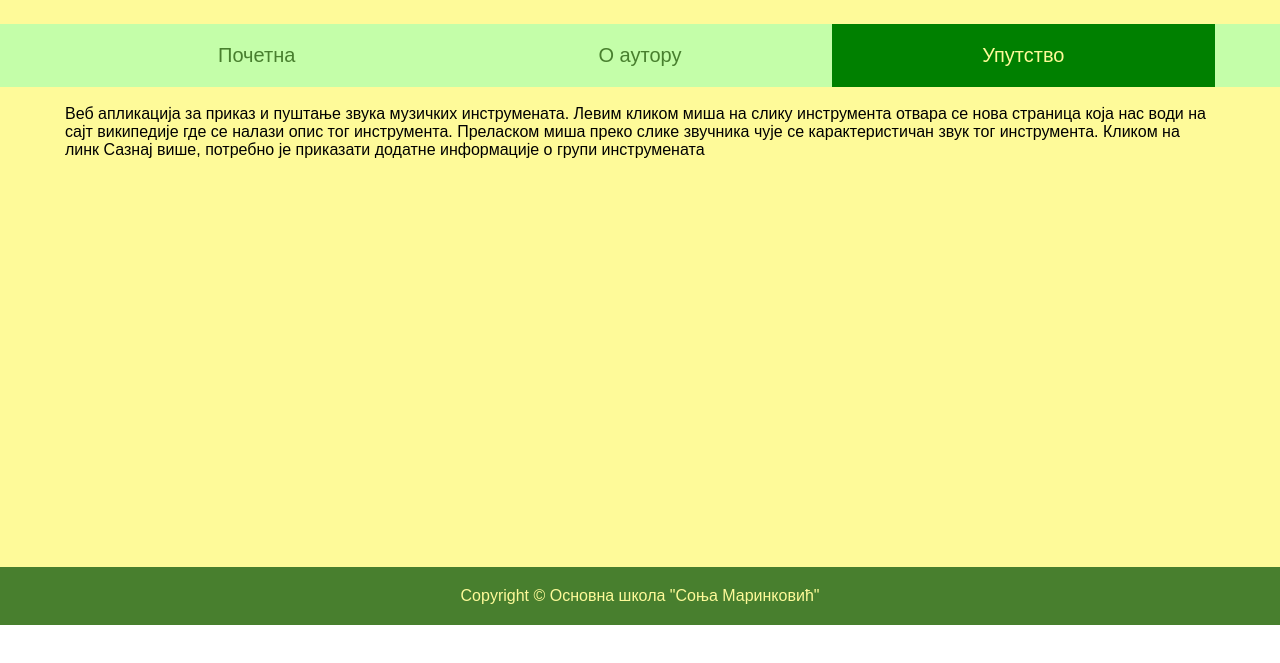
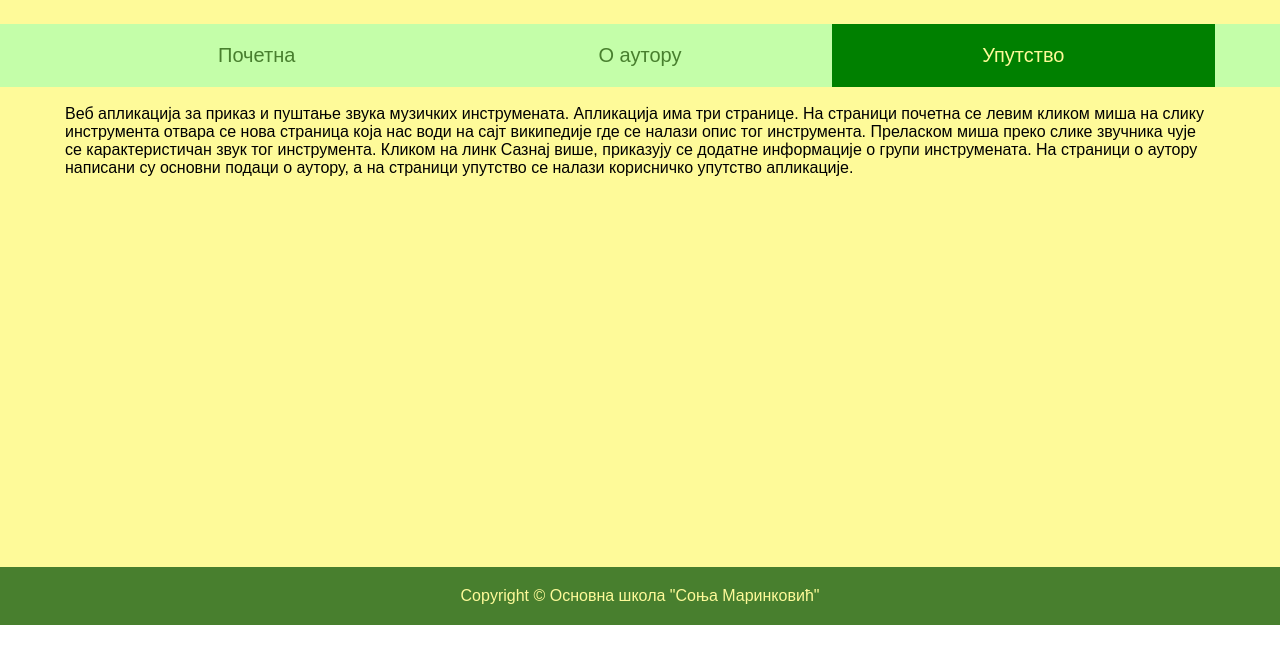
Before and after one commit to nikoladjuraskovic/B5, a plain HTML site: page uputstvo.html in a window 1280 px wide. Shown: the part 71-734 px from the top of the page. Drawn offline with Linux system fonts and the light colour scheme.

Commit message:
edited upustvo

```diff
--- a/uputstvo.html
+++ b/uputstvo.html
@@ -34,11 +34,13 @@
                 <div class="fill">
                     <br>
                     Веб апликација за приказ и пуштање звука музичких инструмената.
-                    Левим кликом миша на слику
+                    Апликација има три странице. На страници почетна се
+                    левим кликом миша на слику
                     инструмента отвара се нова страница која нас води на сајт википедије где се
                     налази опис тог инструмента. Преласком миша преко слике звучника чује се карактеристичан
-                    звук тог инструмента. Кликом на линк Сазнај више, потребно је приказати додатне
-                    информације о групи инструмената
+                    звук тог инструмента. Кликом на линк Сазнај више, приказују се додатне
+                    информације о групи инструмената. На страници о аутору написани су основни подаци о аутору, а на
+                    страници упутство се налази корисничко упутство апликације.
                 </div>
             </div>
         </div>
```
